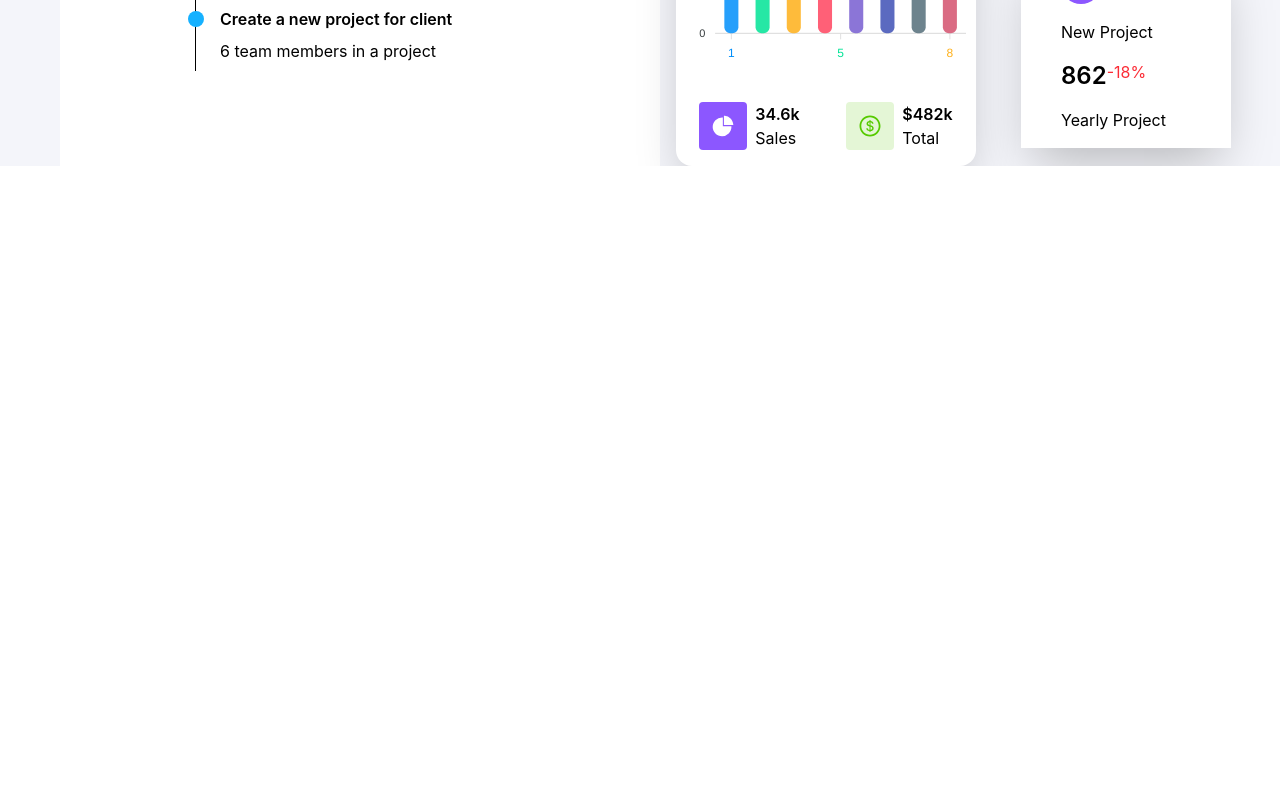
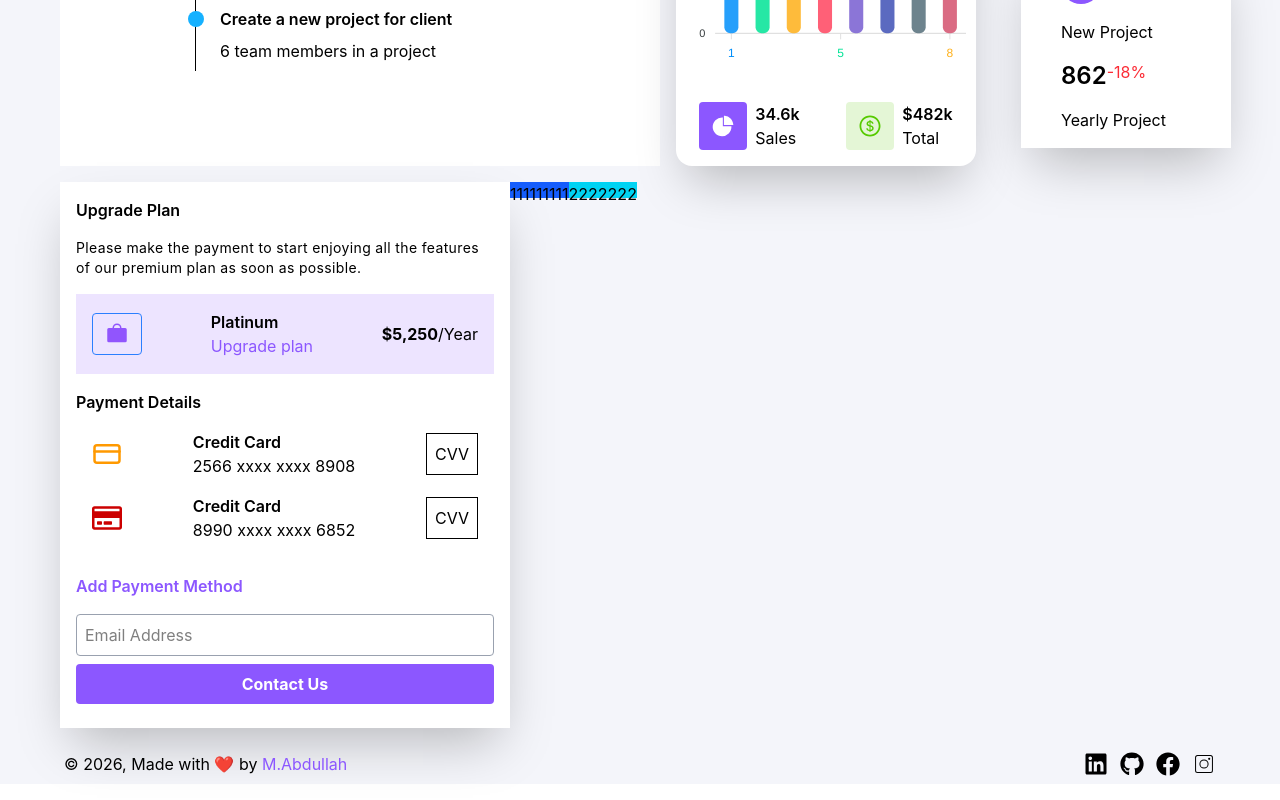
Before and after one commit to Muhammad-Abdullah-programmer/materio-clone, a React (Vite) app: page / in a window 1280 px wide. Shown: the part 1074-1874 px from the top of the page. Before the commit the page ends 1240 px from the top, so only its background shows below. Built offline with nearby package versions, Linux system fonts and the light colour scheme.

Commit message:
Home card last row 1st card created and also footer created

```diff
--- /dev/null
+++ b/src/components/Footer.jsx
@@ -0,0 +1,35 @@
+import React from "react";
+
+import { FaGithub, CiInstagram, FaFacebook, FaLinkedin } from "../assets/Icons";
+const Footer = () => {
+  return (
+    <div className="flex justify-between items-center w-[90%] mx-auto  my-4 py-2">
+      {/* Left  */}
+      <div className="">
+        <p>
+          © 2026, Made with ❤️ by{" "}
+          <span className="text-[#8C57FF]">M.Abdullah</span>
+        </p>
+      </div>
+
+      {/* Right  */}
+
+      <div className="flex gap-3 text-2xl">
+      <a href="https://www.linkedin.com/in/mabdullahdeveloper/">
+        <FaLinkedin />
+      </a>
+      <a href="https://github.com/Muhammad-Abdullah-programmer?tab=repositories">
+        <FaGithub />
+      </a>
+      <a href="https://www.facebook.com/M.Abdullahdeveloper">
+        <FaFacebook />
+      </a>
+      <a href="https://www.instagram.com/m.abdullahdeveloper/">
+        <CiInstagram />
+      </a>
+      </div>
+    </div>
+  );
+};
+
+export default Footer;
--- a/src/components/HomeCards.jsx
+++ b/src/components/HomeCards.jsx
@@ -14,14 +14,20 @@ import {
   GrDocumentPdf,
   FcBusinessman,
   AiOutlineDollar,
-  RiFileWord2Fill
+  RiFileWord2Fill,
+  PiBagSimpleFill,
+  LuCreditCard,
+  FaRegCreditCard
 } from "../assets/Icons";
 import LineChart from "./LineChart";
 import DonutChart from "./DonutChart";
 import GrowthLine from "./GrowthLine";
+import Footer from "./Footer";
 
 const HomeCards = () => {
   return (
+
+    <>
     <div className="grid  grid-cols-1 gap-12 md:gap-4 w-[100%] md:w-[95%] md:ml-15  md:grid-cols-2  mt-16  mx-auto   ">
 
   <div className="grid grid-cols-2 gap-4">
@@ -356,7 +362,101 @@ const HomeCards = () => {
 </div>
 
 
+     {/* Row 4 Started  */}
+     <div className="flex">
+
+      {/* Upgrade Plan  */}
+      <div className=" flex flex-col gap-4 max-w-[75%] bg-white shadow-2xl px-4 py-4 ">
+
+<p className="font-semibold">Upgrade Plan</p>
+<span className="tracking-wide text-sm">Please make the payment to start enjoying all the features of our premium plan as soon as possible.</span>
+
+
+{/* Platinum  */}
+<div className="flex justify-between items-center bg-[#EDE4FF] py-4 px-4 ">
+
+  <div className="image border-blue-500 border-1 rounded flex justify-center items-center py-2 px-3">
+    <PiBagSimpleFill className="text-2xl text-[#9155FD]"/>
+  </div>
+
+  {/* Text  */}
+  <div className="flex flex-col">
+    <span className="font-semibold">Platinum</span>
+    <span className="text-[#8C57FF]">Upgrade plan</span>
+
+
+  </div>
+  <p><span className="font-bold">$5,250</span>/Year</p>
+</div>
+
+{/* Payment Info Div  */}
+<div className=" flex flex-col gap-4">
+
+<p className="font-semibold">Payment Details</p>
+
+
+{/* Credit Card  */}
+<div className=" flex justify-between items-center px-4">
+  <LuCreditCard className=" text-[#FF9900] text-3xl   "/>
+
+  {/* Card info  */}
+  <div className="flex flex-col">
+    <p className="font-semibold">Credit Card</p>
+    <span className="font-normal">2566 xxxx xxxx 8908</span>
+
+  </div>
+
+  {/* CVV  */}
+  <div className="border-1 p-2">
+    <span>CVV</span>
+  </div>
+</div>
+<div className=" flex justify-between items-center px-4">
+  <FaRegCreditCard className=" text-[#CC0000] text-3xl   "/>
+
+  {/* Card info  */}
+  <div className="flex flex-col">
+    <p className="font-semibold">Credit Card</p>
+    <span className="font-normal">8990 xxxx xxxx 6852</span>
+
+  </div>
+
+  {/* CVV  */}
+  <div className="border-1 p-2">
+    <span>CVV</span>
+  </div>
+</div>
+
+</div>
+
+{/* Input Types  */}
+<div className="flex flex-col">
+
+  <p className="font-semibold py-4 text-[#8C57FF]">Add Payment Method</p>
+  <input type="text" placeholder="Email Address" className="border-1 border-gray-400 p-2 rounded  " />
+  <button className="bg-[#8C57FF] text-white font-bold p-2 my-2 rounded">Contact Us</button>
+
+</div>
+      </div>
+
+{/* Grid 2  */}
+      <div className=" bg-blue-600 h-4">
+        111111111
+      </div>
+
+      {/* Grid 3 */}
+      <div className=" bg-cyan-400 h-4">
+        2222222
+      </div>
+      </div>
+
+
+
     </div>
+
+ <Footer/>
+
+   </>
   );
 };
 
```
Also changed, not shown: src/assets/Icons.jsx (+14 -0 lines).
